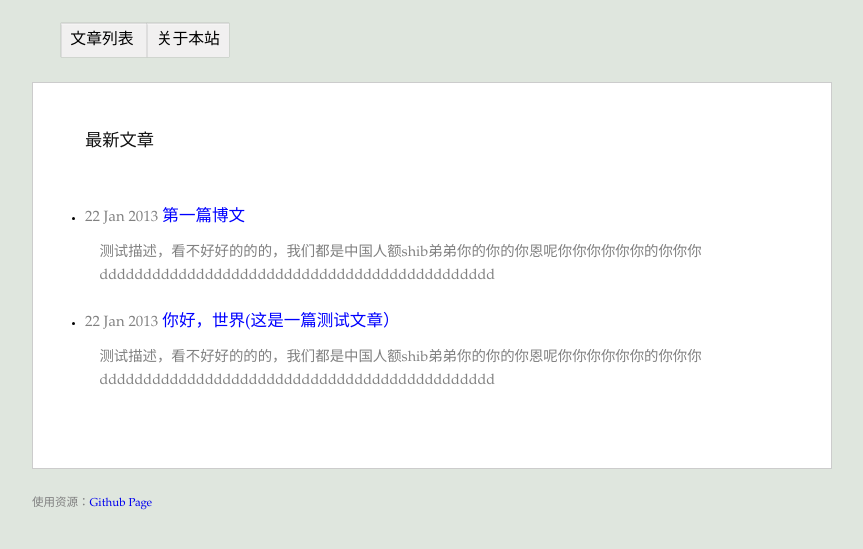
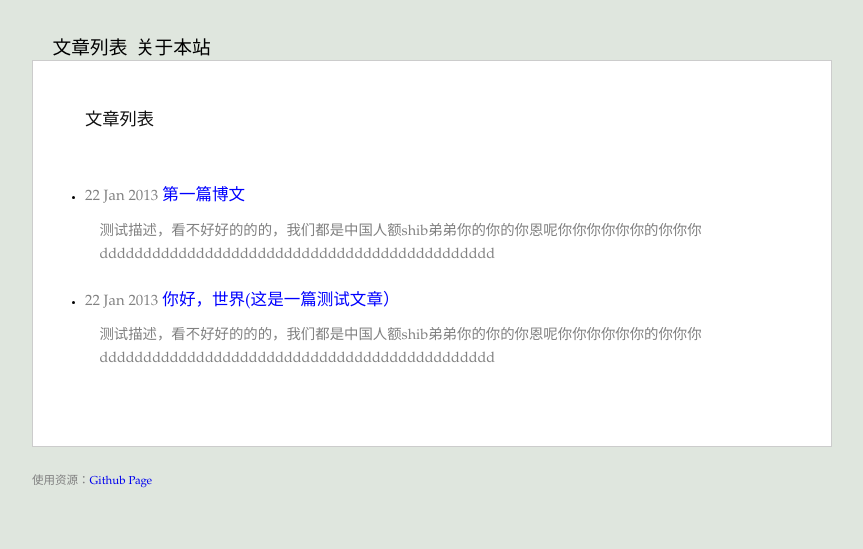
Before and after one commit to jsjwolf/pages, a Jekyll site: the page built from index.html, in a window 1280 px wide. Shown: the top 549 px of the page, without its empty margins (208-1071 px from the left). Built offline with Jekyll 4.4.1, drawn with Linux system fonts in a browser that asks for light colours; Markdown is read by kramdown in place of the engine named in the settings; comment, search, counter and statistics services are not loaded.

Commit message:
commented google analytics code/headmenu clear background image

```diff
--- a/index.html
+++ b/index.html
@@ -3,7 +3,7 @@ layout: default
 keyword: goodbai
 title: Goodbai Blog
 ---
-　　<h1>最新文章</h1>
+　　<h1>文章列表</h1>
  <div id="bloglist" class="bloglist">
 　　<ul>
 　　　　{% for post in site.posts %}
--- a/js/analytics.js
+++ b/js/analytics.js
@@ -2,7 +2,6 @@
 /*
  *baidu tongji
  */
-
 var _hmt = _hmt || [];
 (function() {
   var hm = document.createElement("script");
@@ -15,6 +14,7 @@ var _hmt = _hmt || [];
  *google analytics
  */
 
+/*
   (function(i,s,o,g,r,a,m){i['GoogleAnalyticsObject']=r;i[r]=i[r]||function(){
   (i[r].q=i[r].q||[]).push(arguments)},i[r].l=1*new Date();a=s.createElement(o),
   m=s.getElementsByTagName(o)[0];a.async=1;a.src=g;m.parentNode.insertBefore(a,m)
@@ -22,3 +22,5 @@ var _hmt = _hmt || [];
 
   ga('create', 'UA-41006929-1', 'goodbai.com');
   ga('send', 'pageview');
+
+*/
--- a/style/style.css
+++ b/style/style.css
@@ -30,24 +30,27 @@ body {
 }
 #header{
 	width:800px;
-	margin: 2em;
+	margin-top: 2em;
+	margin-left: 1em;
+	font-size:1.3em;
 }
 
-#header  li { display: inline }
 #header a:hover {
         text-decoration:none;
 	color: white;
 }
 #header a { color: black;}
 #header li {
-	font-size:1.1em;
-	padding: 0.6em;
+	display: inline;
+	padding: 0.1em;
+/*
 	background: url(/images/umi_from_gray.gif);
 	box-shadow: 0px 0px 1px gray;
+/*
 
 }
 #header .topitem:hover {
-	background: url(/images/umi_from_green.gif);
+	/*background: url(/images/umi_from_green.gif);*/
 }
 #header_searchbox {
 	font-size: 50%;
```
Also changed, not shown: 1 other file.
